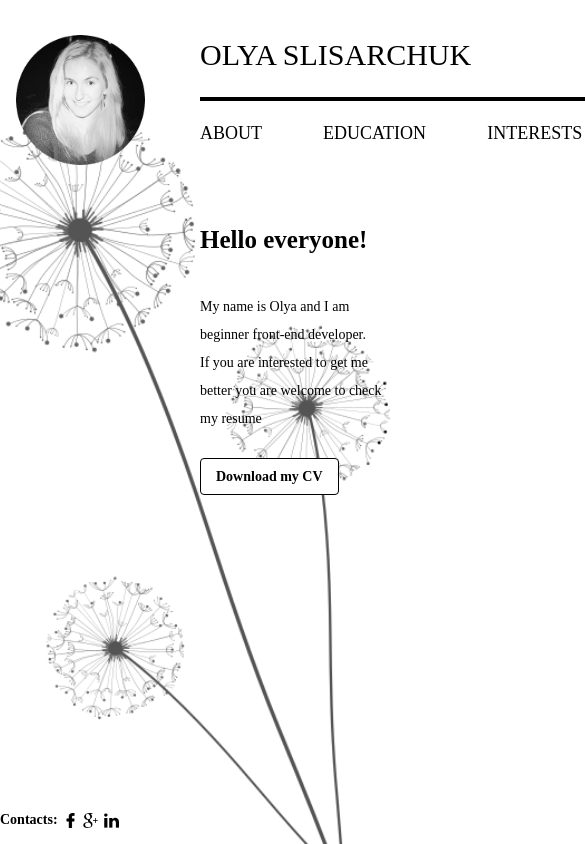
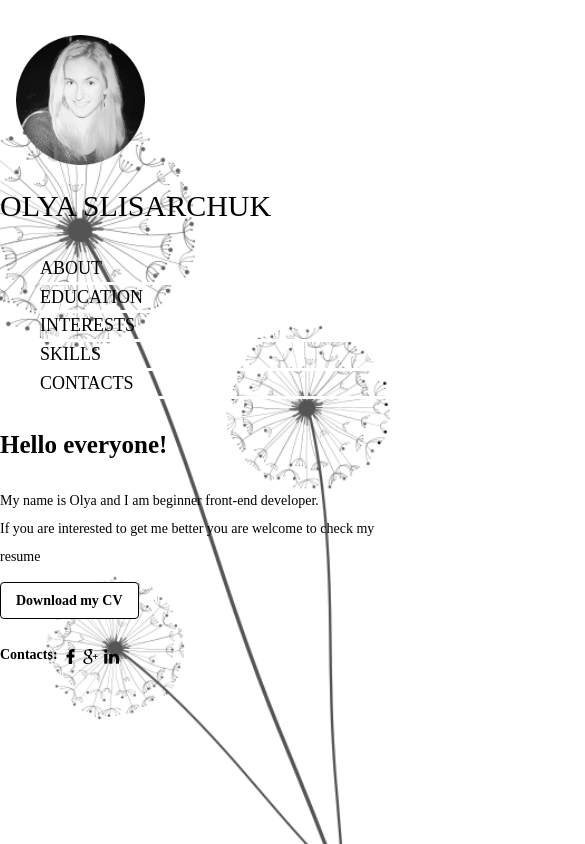
Before and after one commit to OlyaKorchan/111, a plain HTML site: page index.html in a window 390 px wide. Shown: the top 844 px of the page, 585 px wide, since content can reach past the window. Drawn offline with nearby package versions, Linux system fonts and the light colour scheme; a web font is replaced by a local one.

Commit message:
responcive for mobile phones

```diff
--- a/index.html
+++ b/index.html
@@ -3,8 +3,10 @@
 
 <head>
 	<meta charset="utf-8">
+	<meta name="viewport" content="width=device-width" />
 	<link rel="stylesheet" href="styles/bootstrap.min.css">
 	<link rel="stylesheet" href="styles/styles.css">
+	<link rel="stylesheet" media="(max-width: 500px)" href="styles/mobile.css">
 	<link rel="stylesheet" href="styles/circle.css">
 	<link rel="stylesheet" href="styles/jquery.fancybox.css" type="text/css" media="screen" />
 	<script src="//code.jquery.com/jquery-2.2.2.min.js"></script>
@@ -40,7 +42,7 @@
 				<h3>Hello everyone!</h3>
 				<p>My name is Olya and I am beginner front-end developer.
 					<br>If you are interested to get me better you are welcome to check my resume</p>
-				<a class="button" href="resources/cv.pdf" download>Download my CV</a>
+				<div><a class="button" href="resources/cv.pdf" download>Download my CV</a></div>
 			</div>
 			<div id="education">
 				<h2>Education</h2>
--- /dev/null
+++ b/styles/mobile.css
@@ -0,0 +1,64 @@
+@media only screen and (max-width: 500px) {
+    body {
+        max-width: 500px;
+        min-width: 300px;
+        overflow-y: scroll;
+        overflow-x: hidden;
+        padding: 0;
+        margin: 0 auto;
+    }
+    header {
+        float: left;
+        width: 100%;
+        height: 100%;
+        clear: right;
+        position: relative;
+        padding: 0;
+        margin: 0 auto;
+    }
+    #my-photo {
+        float: left;
+        clear: right;
+    }
+   header h1 {
+       float: left;
+       clear: right;
+       width: 100%;
+       border: 0;
+   }
+   header li {
+       float: left;
+       clear: right;
+       width: 100%;
+   }
+   #content {
+    height: 100%;
+    position: relative;
+    width: 100%;
+    float: left;
+    clear: right;
+    margin: 0 auto;
+    padding: 0;
+    left: 0;
+    top: auto;
+   }
+#about,
+#education,
+#interests,
+#skills,
+#contacts {
+    height: 100%;
+    margin-top: 1%;
+    margin-bottom: 3%;
+    position: relative;
+    float: left;
+    margin: 0 auto;
+    padding: 0;
+}
+
+footer {
+    margin-top: 20px;
+    position: relative;
+    float: left;
+}
+}
--- a/styles/styles.css
+++ b/styles/styles.css
@@ -29,7 +29,7 @@ body {
     color: black;
     margin: 0 auto;
     padding: 0;
-    overflow: hidden;
+    /*overflow: hidden;*/
 }
 
 #main {
@@ -104,9 +104,9 @@ header li a:hover {
 
 #content {
     color: black;
-    overflow: hidden;
-    overflow-x: hidden;
-    overflow-y: hidden;
+    /*overflow: hidden;*/
+    /*overflow-x: hidden;*/
+    /*overflow-y: hidden;*/
     text-align: left;
     vertical-align: middle;
     margin-bottom: 12%;
@@ -123,7 +123,7 @@ header li a:hover {
 #skills,
 #contacts {
     height: 100%;
-    overflow: hidden;
+    /*overflow: hidden;*/
     position: fixed;
     margin-top: 1%;
     margin-bottom: 3%;
@@ -133,7 +133,7 @@ header li a:hover {
 }
 #about h3 {
     font-size: 25px;
-    padding-top: 7%;
+    margin-top: 7%;
 }
 
 .button {
@@ -154,8 +154,8 @@ header li a:hover {
 }
 
 #about p {
-    padding-top: 10px;
-    padding-bottom: 20px;
+    margin-top: 10px;
+    margin-bottom: 20px;
     line-height: 200%;
 }
 
```
